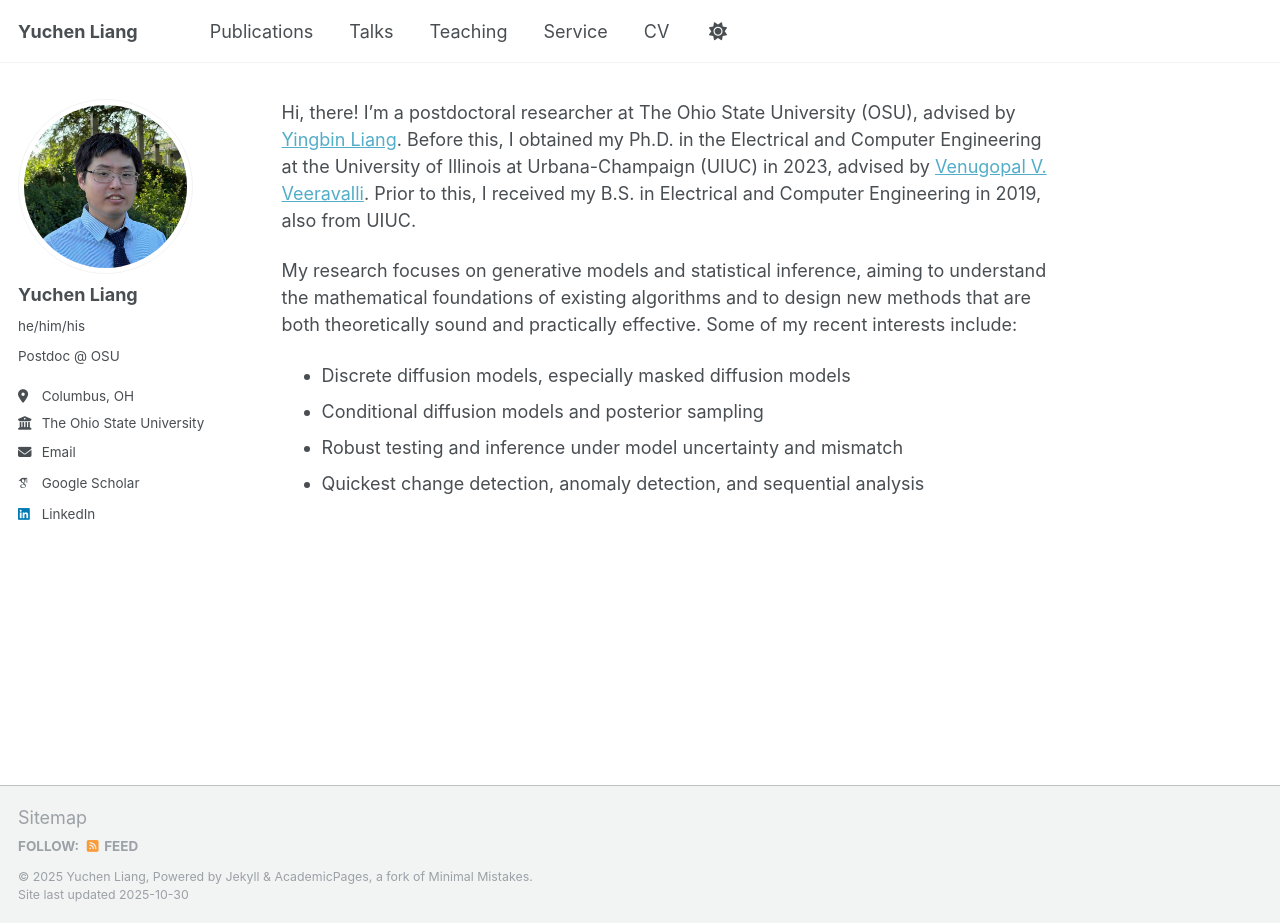
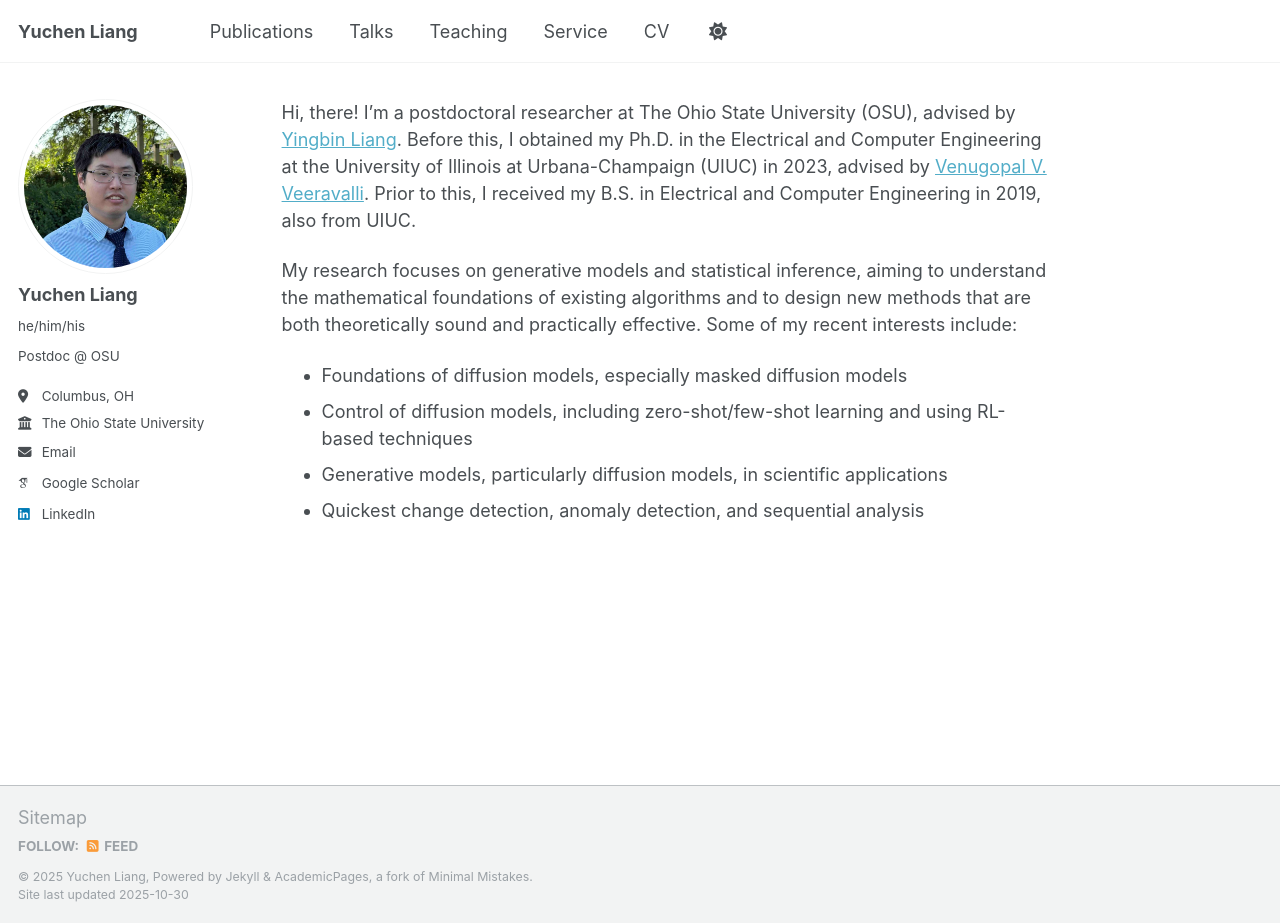
Before and after one commit to yuchenliang1/yuchenliang1.github.io, a Jekyll site: the page built from _pages/about.md, in a window 1280 px wide and 923 px high. Built offline with Jekyll 4.4.1, drawn with Linux system fonts in a browser that asks for light colours; some web fonts are replaced; a script that is not in the unit is left out.

Commit message:
update oct 14

```diff
--- a/_pages/about.md
+++ b/_pages/about.md
@@ -10,11 +10,11 @@ redirect_from:
 Hi, there! I'm a postdoctoral researcher at The Ohio State University (OSU), advised by [Yingbin Liang](https://sites.google.com/view/yingbinliang/). Before this, I obtained my Ph.D. in the Electrical and Computer Engineering at the University of Illinois at Urbana-Champaign (UIUC) in 2023, advised by [Venugopal V. Veeravalli](https://vvv.ece.illinois.edu/). Prior to this, I received my B.S. in Electrical and Computer Engineering in 2019, also from UIUC.
 
 My research focuses on generative models and statistical inference, aiming to understand the mathematical foundations of existing algorithms and to design new methods that are both theoretically sound and practically effective. Some of my recent interests include:
-* Discrete diffusion models, especially masked diffusion models
-* Conditional diffusion models and posterior sampling
-* Robust testing and inference under model uncertainty and mismatch
+* Foundations of diffusion models, especially masked diffusion models
+* Control of diffusion models, including zero-shot/few-shot learning and using RL-based techniques
+* Generative models, particularly diffusion models, in scientific applications
 * Quickest change detection, anomaly detection, and sequential analysis
-
+<!-- * Robust testing and inference under model uncertainty and mismatch -->
 
 
 <!-- Getting started
```
Also changed, not shown: _pages/publications.md (+18 -13 lines), _pages/talks.md (+2 -0 lines), 1 other file.
